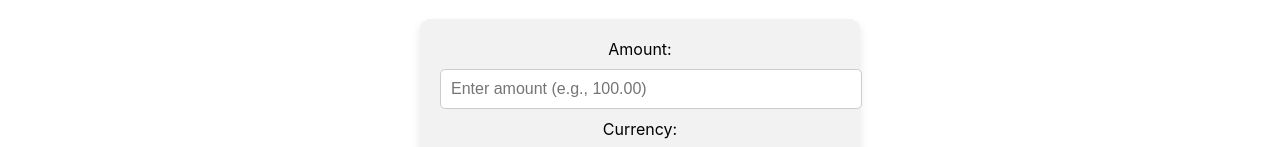
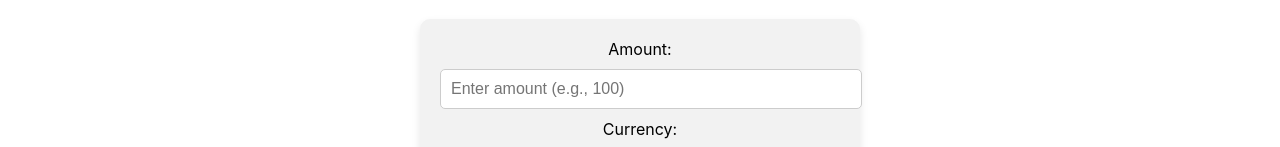
Before and after one commit to Colby25/APDS7311_POE, a React (Create React App) app in the folder customer-portal/frontend/: page /payment in a window 1280 px wide. Shown: the part 850-997 px from the top of the page. Built offline with nearby package versions, Linux system fonts and the light colour scheme.

Commit message:
last minute fixes

```diff
--- a/customer-portal/frontend/src/components/PaymentForm.js
+++ b/customer-portal/frontend/src/components/PaymentForm.js
@@ -18,7 +18,7 @@ const PaymentForm = () => {
 
   // Define regex patterns for validation
   const patterns = {
-    amount: /^[0-9]+(\.[0-9]{1,2})$/, // Positive decimal number to 2 places
+    amount: /^[0-9]+$/, // Positive whole number
     currency: /^[A-Za-z]{3}$/, // 3 letters
     provider: /^[A-Za-z0-9 ]+$/, // Alphanumeric characters and spaces
     swiftCode: /^[A-Za-z]{1,}[A-Za-z0-9]{1,}([A-Za-z0-9]{0,})?$/, // Valid SWIFT/BIC format
@@ -101,7 +101,7 @@ const PaymentForm = () => {
           name="amount"
           value={paymentDetails.amount}
           onChange={handleChange}
-          placeholder="Enter amount (e.g., 100.00)"
+          placeholder="Enter amount (e.g., 100)"
           required
         />
         {errors.amount && <p className="error">{errors.amount}</p>} {/* Error message */}
```
Also changed, not shown: 1 other file (tests, documents, lock files or other folders).
